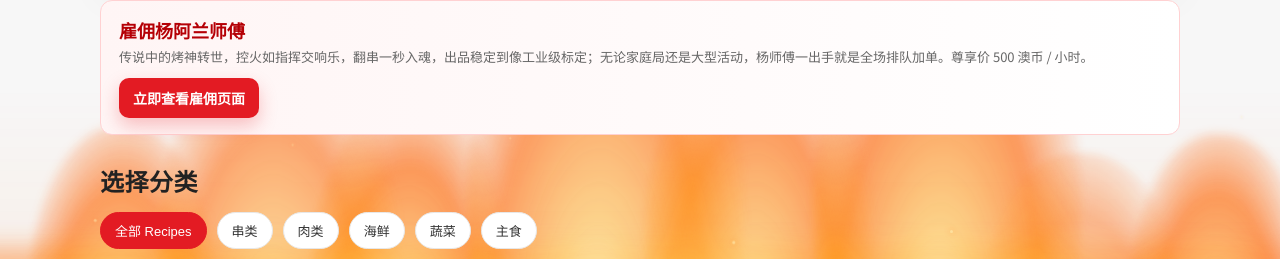
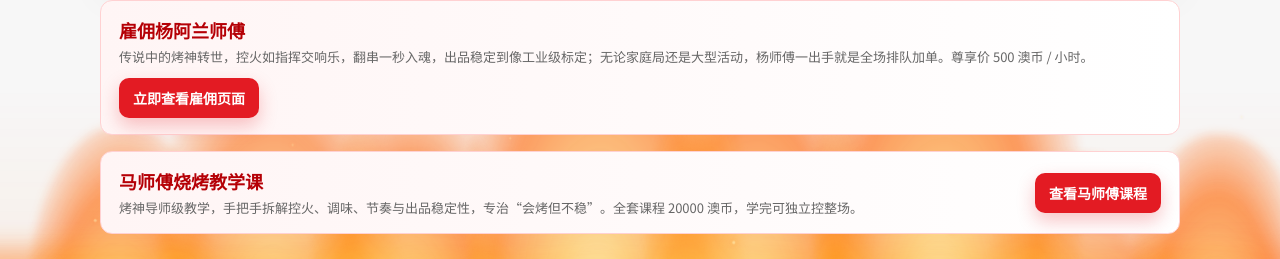
Before and after one commit to fishfusion/fusionbbq, a plain HTML site: page index.html in a window 1280 px wide. Shown: the part 380-639 px from the top of the page. Drawn offline with Linux system fonts and the light colour scheme.

Commit message:
Add Master Ma teaching promo section on homepage

```diff
--- a/index.html
+++ b/index.html
@@ -556,6 +556,14 @@
       <a class="hire-btn" href="./hire.html">立即查看雇佣页面</a>
     </section>
 
+    <section class="hire-banner reveal">
+      <div>
+        <p class="hire-title">马师傅烧烤教学课</p>
+        <p class="hire-sub">烤神导师级教学，手把手拆解控火、调味、节奏与出品稳定性，专治“会烤但不稳”。全套课程 20000 澳币，学完可独立控整场。</p>
+      </div>
+      <a class="hire-btn" href="./hire.html">查看马师傅课程</a>
+    </section>
+
     <h2 class="section-title reveal">选择分类</h2>
     <div class="chips reveal" id="chips">
       <button class="chip active" data-filter="all">全部 Recipes</button>
```
